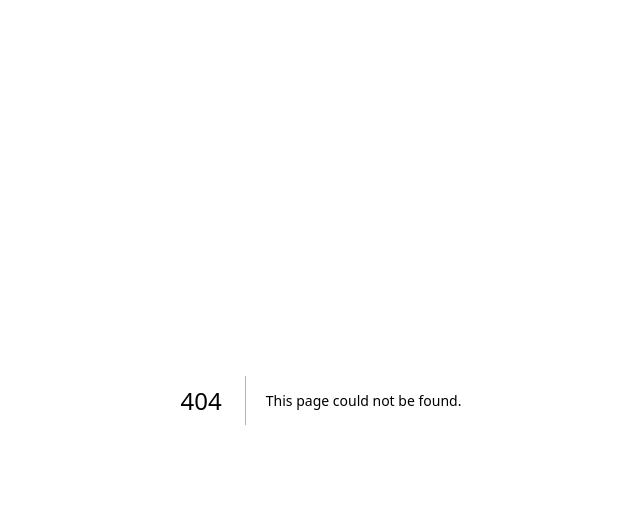
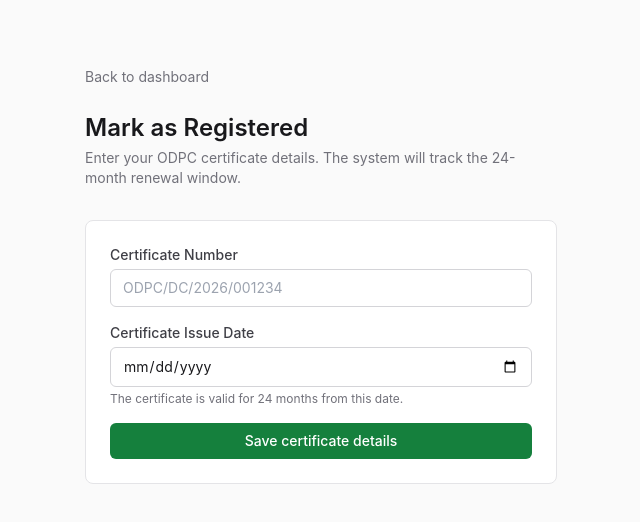
Before and after one commit to sedneymobisa6-dot/Praxis, a Next.js app: page /dashboard/register in a window 1280 px wide. Before the commit this address had no page. Shown: the top 522 px of the page, without its empty margins (319-959 px from the left). Built offline with nearby package versions, Linux system fonts and the light colour scheme; no server answers.

Commit message:
Create app/dashboard/register/page.tsx

```diff
--- /dev/null
+++ b/app/dashboard/register/page.tsx
@@ -0,0 +1,144 @@
+'use client';
+
+import { useState } from 'react';
+import { useRouter } from 'next/navigation';
+import Link from 'next/link';
+import { createClient } from '@/lib/supabase/client';
+
+export default function RegisterPage() {
+  const router = useRouter();
+  const supabase = createClient();
+  const [certificateNumber, setCertificateNumber] = useState('');
+  const [issuedAt, setIssuedAt] = useState('');
+  const [loading, setLoading] = useState(false);
+  const [error, setError] = useState('');
+
+  async function handleSubmit(e: React.FormEvent) {
+    e.preventDefault();
+    setError('');
+    setLoading(true);
+
+    const { data: { user } } = await supabase.auth.getUser();
+    if (!user) {
+      setError('Not signed in.');
+      setLoading(false);
+      return;
+    }
+
+    const { data: profile } = await supabase
+      .from('profiles')
+      .select('tenant_id')
+      .eq('id', user.id)
+      .single();
+
+    if (!profile) {
+      setError('Could not find your profile.');
+      setLoading(false);
+      return;
+    }
+
+    const { data: school } = await supabase
+      .from('schools')
+      .select('id')
+      .eq('tenant_id', profile.tenant_id)
+      .maybeSingle();
+
+    if (!school) {
+      setError('Complete the intake form first.');
+      setLoading(false);
+      return;
+    }
+
+    const issuedDate = new Date(issuedAt);
+    const expiryDate = new Date(issuedDate);
+    expiryDate.setMonth(expiryDate.getMonth() + 24);
+
+    const { error: updateError } = await supabase
+      .from('schools')
+      .update({
+        certificate_number: certificateNumber,
+        certificate_issued_at: issuedDate.toISOString(),
+        certificate_expires_at: expiryDate.toISOString(),
+      })
+      .eq('id', school.id);
+
+    if (updateError) {
+      setError(updateError.message);
+      setLoading(false);
+      return;
+    }
+
+    await supabase.from('audit_log').insert({
+      tenant_id: profile.tenant_id,
+      user_id: user.id,
+      action: 'certificate_registered',
+      entity_type: 'schools',
+      entity_id: school.id,
+      metadata: { certificate_number: certificateNumber },
+    });
+
+    router.push('/dashboard');
+    router.refresh();
+  }
+
+  return (
+    <div className="container-narrow">
+      <div className="mt-8">
+        <Link href="/dashboard" className="text-sm text-zinc-500 hover:text-zinc-900">
+          Back to dashboard
+        </Link>
+
+        <h1 className="mt-6 text-2xl font-semibold text-zinc-900">
+          Mark as Registered
+        </h1>
+        <p className="mt-1 text-sm text-zinc-500">
+          Enter your ODPC certificate details. The system will track the 24-month renewal window.
+        </p>
+
+        <form onSubmit={handleSubmit} className="mt-8 rounded-lg border border-zinc-200 bg-white p-6 space-y-4">
+          <div>
+            <label className="block text-sm font-medium text-zinc-700">
+              Certificate Number
+            </label>
+            <input
+              type="text"
+              required
+              value={certificateNumber}
+              onChange={(e) => setCertificateNumber(e.target.value)}
+              placeholder="ODPC/DC/2026/001234"
+              className="mt-1 block w-full rounded-md border border-zinc-300 px-3 py-2 text-sm focus:border-brand-500 focus:outline-none focus:ring-1 focus:ring-brand-500"
+            />
+          </div>
+
+          <div>
+            <label className="block text-sm font-medium text-zinc-700">
+              Certificate Issue Date
+            </label>
+            <input
+              type="date"
+              required
+              value={issuedAt}
+              onChange={(e) => setIssuedAt(e.target.value)}
+              className="mt-1 block w-full rounded-md border border-zinc-300 px-3 py-2 text-sm focus:border-brand-500 focus:outline-none focus:ring-1 focus:ring-brand-500"
+            />
+            <p className="mt-1 text-xs text-zinc-500">
+              The certificate is valid for 24 months from this date.
+            </p>
+          </div>
+
+          {error && (
+            <div className="rounded-md bg-red-50 px-3 py-2 text-sm text-red-700">{error}</div>
+          )}
+
+          <button
+            type="submit"
+            disabled={loading}
+            className="w-full rounded-md bg-brand-600 px-4 py-2 text-sm font-medium text-white hover:bg-brand-700 disabled:opacity-50"
+          >
+            {loading ? 'Saving...' : 'Save certificate details'}
+          </button>
+        </form>
+      </div>
+    </div>
+  );
+}
```
